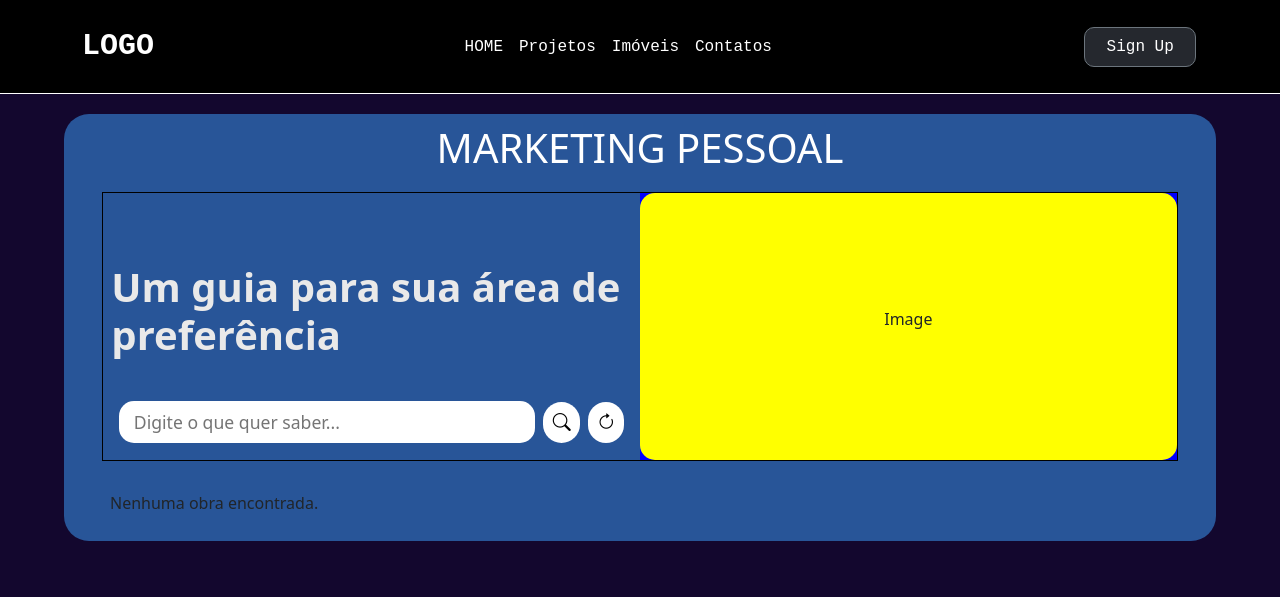
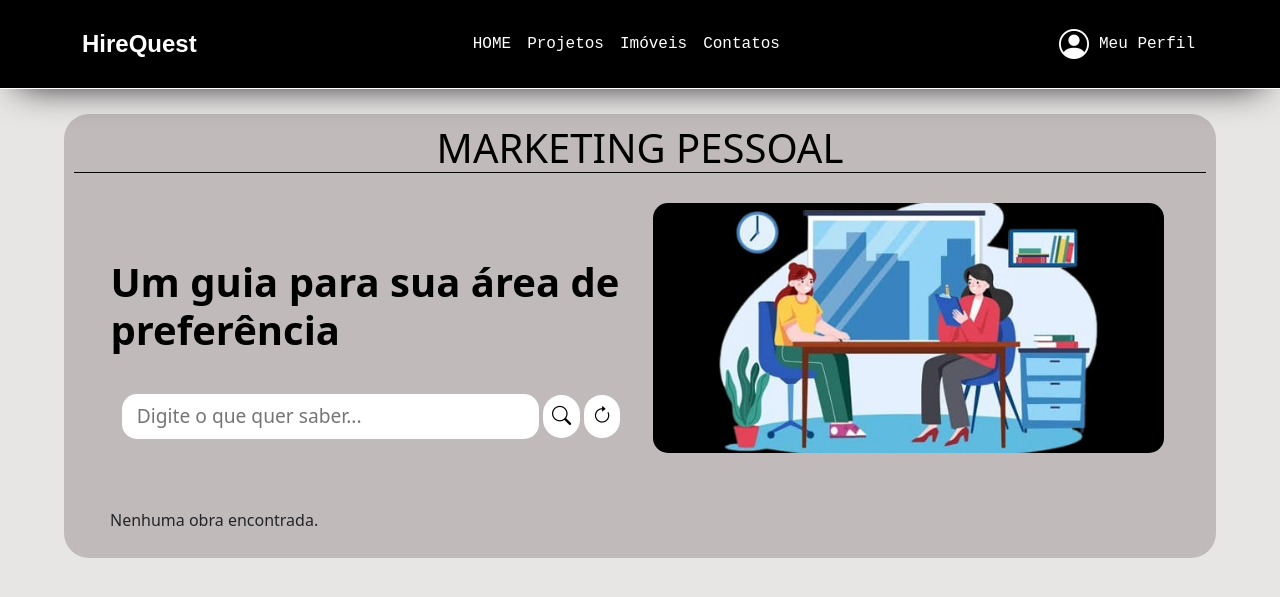
Before and after one commit to PauloCesar26/TCC_HireQuest, a PHP site: page / in a window 1280 px wide. Shown: the top 597 px of the page. Run offline with PHP 8.4, Linux system fonts and the light colour scheme; data that the repository does not hold is empty.

Commit message:
TCC_HireQuest

```diff
--- a/MarketingPessoal/css/style.css
+++ b/MarketingPessoal/css/style.css
@@ -2,11 +2,11 @@ body{
     margin: 0;
     padding: 0;
     box-sizing: border-box;
-    background-color: #13072e;
+    background-color: #e8e5e5;
 }
-#navbar{
+/* #navbar{
     font-family: 'Courier New', Courier, monospace;
-}
+} */
 .bg-primary-color{
     background-color: white;
 }
@@ -28,7 +28,7 @@ body{
 
 
 /* NAVBAR */
-#navbar{
+/* #navbar{
     background-color: black;
     height: 20%;
     border-bottom: 1px solid #ffffff;
@@ -65,27 +65,28 @@ box-shadow: none;
 #button-nav{
     width: 10%;
     border-radius: 10px;
-}
+} */
 
 /* CONTEUDO */
 main{
-    background-color: #285598;
+    background-color: #c1baba;
     width: 90%;
     height: auto;
     margin-left: auto;
     margin-right: auto;
-    margin-top: 20px;
+    margin-top: 25px;
     border-radius: 25px;
     padding: 10px;
 
 }
-h1{
+.title-principal{
     text-transform: uppercase;
     text-align: center;
-    color: white;
+    color: rgb(0, 0, 0);
+    border-bottom: 1px solid black;
 }
 .container-search{
-    border: 1px solid black;
+    /* border: 1px solid black;  */
     width: 95%;
     height: 25%;
     position: relative;
@@ -93,7 +94,7 @@ h1{
     display: flex;
     flex-direction: row;
     justify-content: flex-end;
-    margin-top: 20px;
+    margin-top: 30px;
     margin-left: auto;
     margin-right: auto;
 }
@@ -103,7 +104,7 @@ h1{
     height: 100%;
 }
 .imagem{
-    background-color: blue;
+    /* background-color: blue; */
     width: 50%;
     display: flex;
     justify-content: center;
@@ -116,7 +117,7 @@ h1{
     width: 97%;
     margin-left: auto;
     margin-right: auto;
-    margin-top: 70px;
+    margin-top: 55px;
 
 }
 .elementsForm{
@@ -139,7 +140,7 @@ input, button{
     border-radius: 15px;
     padding: 8px;
     padding-left: 15px;
-    font-size: 1.1em;
+    font-size: 1.2rem;
 }
 .elementsForm button[type="submit"]{
     background-color: white;
@@ -157,21 +158,21 @@ input, button{
     border-radius: 20px;
 }
 .titleForm{
-    color: rgb(233, 233, 233);
+    color: rgb(0, 0, 0);
     font-size: 2.5em;
     font-weight: bold;
 }
 .elementsForm i{
-    font-size: 18px;
+    font-size: 1.2rem;
 }
 .image-marketing{
-    background-color: yellow;
     width: 100%;
     height: 100%;
     border-radius: 15px;
     display: flex;
     justify-content: center;
     align-items: center;
+
 }
 
 /* CONTEUDOS SOBRE MARKETING */
@@ -179,16 +180,18 @@ input, button{
     background-size: cover;
     background-position: center;
 }
-.btn{
+.btn-details{
     text-decoration: none;
-    background-color: #25282E;
-    color: white;
-    padding: 7px 18px;
+    background-color: #25282E !important;
+    color: white !important;
+    padding: 10px 18px;
     border-radius: 0;
 }
-.btn:hover{
-    background-color: #333;
-    color: white;
+.btn-details:hover{
+    background-color: #5f5f5f;
+}
+#img1{
+    background-image: url('../img/g_1.jpg');
 }
 #img2{
     background-image: url('../img/g_2.jpg');
--- a/MarketingPessoal/index.php
+++ b/MarketingPessoal/index.php
@@ -36,13 +36,13 @@ $result = $conn->query($sql);
     <link href="https://cdn.jsdelivr.net/npm/bootstrap@5.3.3/dist/css/bootstrap.min.css" rel="stylesheet" integrity="sha384-QWTKZyjpPEjISv5WaRU9OFeRpok6YctnYmDr5pNlyT2bRjXh0JMhjY6hW+ALEwIH" crossorigin="anonymous">
     <script src="https://cdn.jsdelivr.net/npm/bootstrap@5.3.3/dist/js/bootstrap.bundle.min.js" integrity="sha384-YvpcrYf0tY3lHB60NNkmXc5s9fDVZLESaAA55NDzOxhy9GkcIdslK1eN7N6jIeHz" crossorigin="anonymous"></script>
     <link rel="stylesheet" href="https://cdn.jsdelivr.net/npm/bootstrap-icons@1.11.3/font/bootstrap-icons.min.css">
-    <link rel="stylesheet" href="css/style.css?v=1.0">
+    <link rel="stylesheet" href="css/style.css">
     <title>Marketing Pessoal</title>
 </head>
 <body>
 
     <!-- NAVBAR -->
-    <nav class="navbar navbar-expand-lg fixed-top bg-primary-color" id="navbar">
+    <!-- <nav class="navbar navbar-expand-lg fixed-top bg-primary-color" id="navbar">
         <div class="container py-3">
           <a href="#" class="navbar-brand terciaria-color">
             <span>LOGO</span>
@@ -65,19 +65,20 @@ $result = $conn->query($sql);
           </div>
           <button type="button" class="btn btn-secondary btn-small" id="button-nav">Sign Up</button>
         </div>
-      </nav>
-
-
+      </nav>  -->
+      <?php
+      include '../navbar/navbar.php';
+      ?>
 
 
 
     <main>
-        <h1>Marketing Pessoal</h1>
+        <h1 class="title-principal">Marketing Pessoal</h1>
         <!-- PESQUISA -->
           <div class="container-search">
              <div class="search">
                   <form action="index.php" method="GET" id="form">
-                      <h2 class="titleForm primary-color">Um guia para sua área de <br>preferência</h2>
+                      <h2 class="titleForm">Um guia para sua área de <br>preferência</h2>
 
                       <div class="elementsForm">
                             <input type="text" name="query" placeholder="Digite o que quer saber..." value="<?php echo htmlspecialchars($search_query); ?>">
@@ -90,7 +91,7 @@ $result = $conn->query($sql);
               </div>
 
               <div class="imagem">
-                  <div class="image-marketing"><p>Image</p></div>
+                  <div class="image-marketing small-image-container center-image" id="img1"></div>
               </div>
           </div>
 
@@ -140,7 +141,7 @@ $result = $conn->query($sql);
                         echo '<div class="small-image-container center-image" id="' . htmlspecialchars($row['ID_imagem']) . '"></div>';
                         echo '<h3>' . htmlspecialchars($row['titulo']) . '</h3>';
                         echo '<p class="secondary-color">Realizada em: ' . htmlspecialchars($row['assunto']) . '</p>';
-                        echo '<a href="#" class="btn">Detalhes</a>';
+                        echo '<a href="#" class="btn-details">Detalhes</a>';
                         echo '</div>';
                     }
                 }
--- /dev/null
+++ b/navbar/navbar.php
@@ -0,0 +1,131 @@
+<!DOCTYPE html>
+<html lang="pt-br">
+<head>
+    <meta charset="UTF-8">
+    <meta name="viewport" content="width=device-width, initial-scale=1.0">
+    <link rel="stylesheet" href="https://cdn.jsdelivr.net/npm/bootstrap-icons@1.11.3/font/bootstrap-icons.min.css">
+    <link href="https://cdn.jsdelivr.net/npm/bootstrap@5.3.3/dist/css/bootstrap.min.css" rel="stylesheet" integrity="sha384-QWTKZyjpPEjISv5WaRU9OFeRpok6YctnYmDr5pNlyT2bRjXh0JMhjY6hW+ALEwIH" crossorigin="anonymous">
+    <script src="https://cdn.jsdelivr.net/npm/bootstrap@5.3.3/dist/js/bootstrap.bundle.min.js" integrity="sha384-YvpcrYf0tY3lHB60NNkmXc5s9fDVZLESaAA55NDzOxhy9GkcIdslK1eN7N6jIeHz" crossorigin="anonymous"></script>
+    <link rel="stylesheet" href="https://cdn.jsdelivr.net/npm/bootstrap-icons@1.11.3/font/bootstrap-icons.min.css">
+<style>
+    body{
+        margin: 0;
+        padding: 0;
+        box-sizing: border-box;
+        background-color: #e8e5e5;
+    }
+    .bg-primary-color{
+        background-color: white;
+    }
+    .bg-secondary-color{
+        background-color: #eceBea;
+    }
+    .bg-dark-color{
+        background-color: black;
+    }
+    .primary-color{
+        color: #050505;
+    }
+    .secondary-color{
+        color: #7a7a7a;
+    }
+    .terciaria-color{
+        color: white;
+    }
+    #navbar{
+        font-family: 'Courier New', Courier, monospace;
+        box-shadow: 0px 14px 37px -19px rgba(0,0,0,1);
+    }
+    #navbar{
+        background-color: black;
+        height: 20%;
+        border-bottom: 1px solid #ffffff;
+        position: relative;
+        margin-bottom: 20px;
+    }
+    #navbar a:hover{
+        color: #a5a5a5;
+    }
+    .nav-link{
+        color: #ffffff !important;
+    }
+    .nav-link.active{
+        color: #ffffff !important;
+        border-bottom: 1px solid white;
+    }
+    .nav-link:focus, .nav-link:active{
+        color: #bebebe !important;
+        outline: none;
+        box-shadow: none;
+    }
+    .navbar-brand{
+        padding: 0;
+        margin: 0;
+    }
+    .navbar-brand span{
+        font-family: Arial;
+        font-weight: 700;
+        font-size: 1.2em;
+    }
+    #navbar-items .navbar-nav{
+        display: flex;
+        justify-content: center;
+        width: 100%;
+    }
+    #button-nav{
+        width: 10%;
+        border-radius: 10px;
+    }
+    .profile{
+        display: flex;
+        align-items: center;
+        justify-content: center;
+        padding: 3px;
+        gap: 10px;
+    }
+    .profile i{
+        color: white;
+        display: flex;
+        align-items: center;
+        justify-content: center;
+        text-align: center;
+        font-size: 30px;
+        cursor: pointer;
+    }
+    .profile span{
+        font-size: 16px;
+     }
+</style>
+</head>
+<body>
+    <nav class="navbar navbar-expand-lg fixed-top bg-primary-color" id="navbar">
+        <div class="container py-3">
+          <a href="#" class="navbar-brand terciaria-color">
+            <span>HireQuest</span>
+          </a>
+          <div class=" navbar-collapse" id="navbar-items">
+            <ul class="navbar-nav me-auto mb-2 mb-lg-0">
+              <li class="nav-item">
+                <a href="#" class="nav-link terciaria-color" aria-current="page">HOME</a>
+              </li>
+              <li class="nav-item">
+                <a href="#" class="nav-link terciaria-color" aria-current="page">Projetos</a>
+              </li>
+              <li class="nav-item">
+                <a href="#" class="nav-link terciaria-color" aria-current="page">Imóveis</a>
+              </li>
+              <li class="nav-item">
+                <a href="#" class="nav-link terciaria-color" aria-current="page">Contatos</a>
+              </li>
+            </ul>
+          </div>
+          <div class="profile">
+            <i class="bi bi-person-circle"></i>
+            <span class="terciaria-color">Meu Perfil</span>
+          </div>
+        </div>
+      </nav>
+    </nav>
+    <script src="script.js"></script>
+</body>
+</html>
```
Also changed, not shown: Interna/index.php (renamed from Interna/index.html, +5 -2 lines), Interna/script.js (added, +14 -0 lines), Interna/style/css.css (+8 -6 lines), MarketingPessoal/navbar/html.html (deleted, +0 -38 lines), MarketingPessoal/navbar/style.css (deleted, +0 -175 lines), navbar/script.js (added, +14 -0 lines), MarketingPessoal/img/art_logo.svg (deleted), MarketingPessoal/img/favicon.ico (deleted), MarketingPessoal/img/g_1.jpg.
